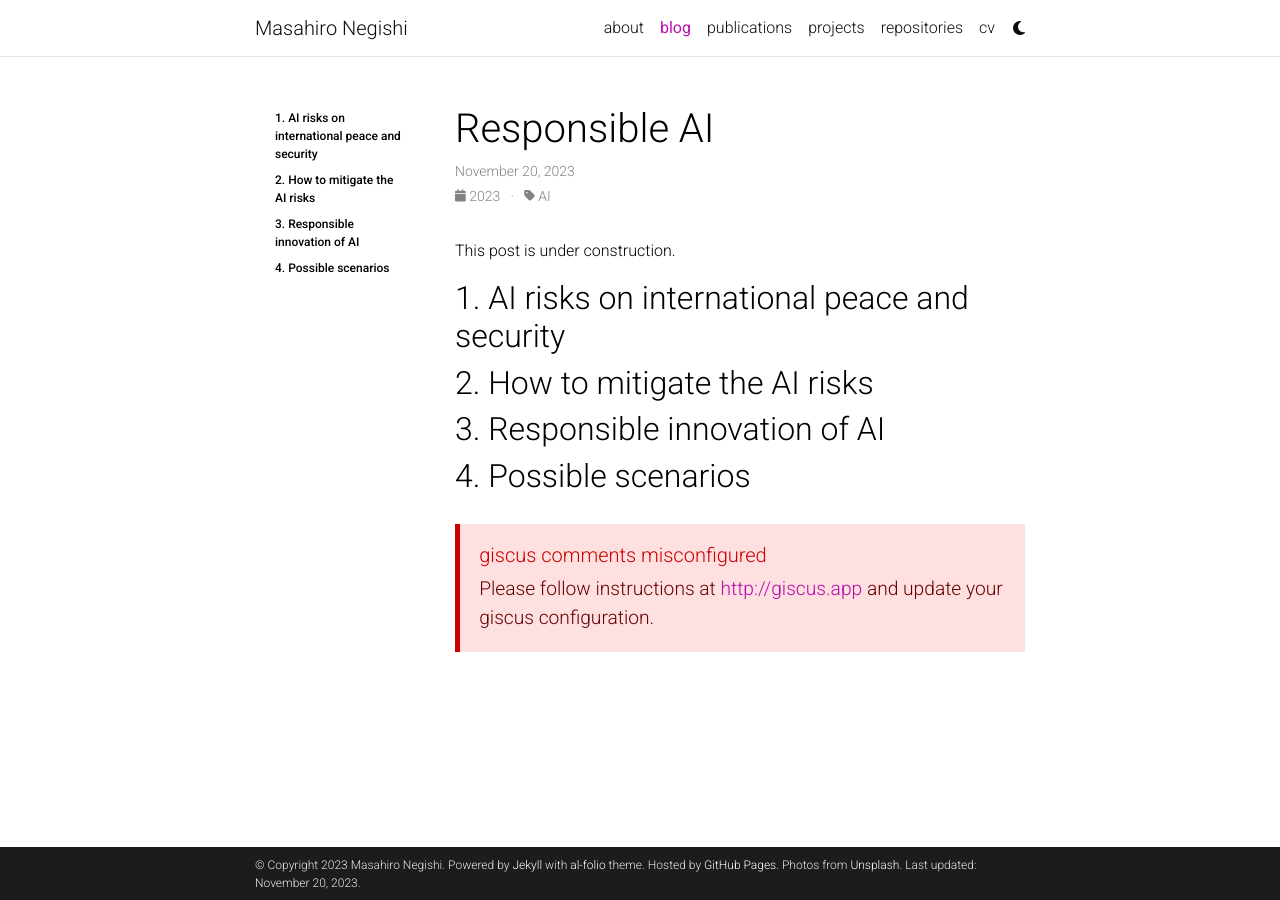
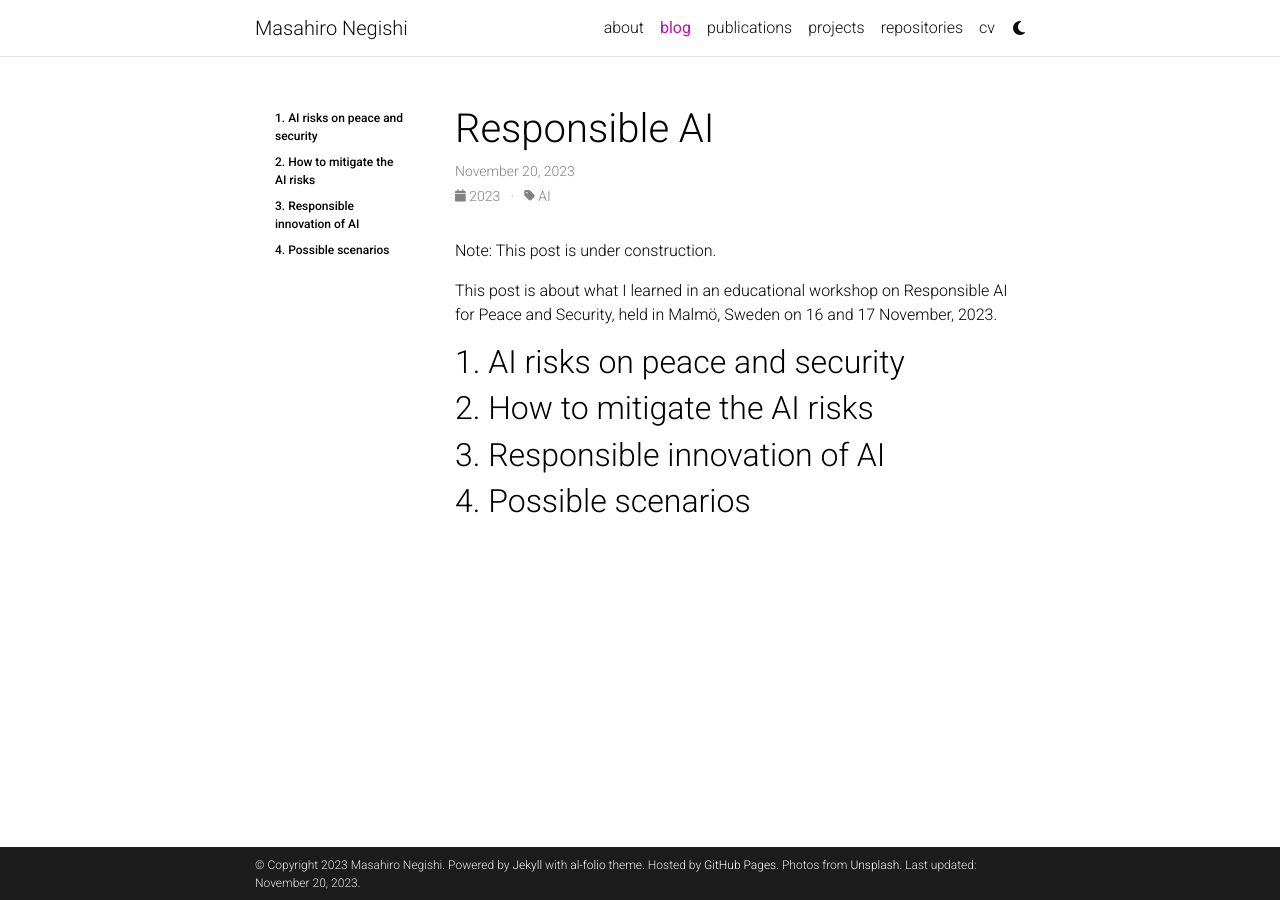
Before and after one commit to masahiro-negishi/masahiro-negishi.github.io, a Jekyll site: the page built from _posts/2023-11-20-workshop-responsible-ai.md, in a window 1280 px wide. Built offline with Jekyll 4.4.1, drawn with Linux system fonts in a browser that asks for light colours; comment, search, counter and statistics services are not loaded; a style sheet for code colours, icons or effects is not loaded.

Commit message:
enable giscus

```diff
--- a/_config.yml
+++ b/_config.yml
@@ -137,8 +137,8 @@
 # Follow instructions on https://giscus.app/ to setup for your repo to fill out
 # the information below.
 giscus:
-  repo:                          # <your-github-user-name>/<your-github-repo-name>
-  category: Comments             # name of the category under which discussions will be created
+  repo: masahiro-negishi/masahiro-negishi.github.io # <your-github-user-name>/<your-github-repo-name>
+  category: Announcements        # name of the category under which discussions will be created
   mapping: title                 # identify discussions by post title
   strict: 1                      # use strict identification mode
   reactions_enabled: 1           # enable (1) or disable (0) emoji reactions
--- a/_posts/2023-11-20-workshop-responsible-ai.md
+++ b/_posts/2023-11-20-workshop-responsible-ai.md
@@ -10,9 +10,11 @@
   sidebar: left
 ---
 
-This post is under construction.
+Note: This post is under construction.
 
-## 1. AI risks on international peace and security
+This post is about what I learned in an educational workshop on Responsible AI for Peace and Security, held in Malmö, Sweden on 16 and 17 November, 2023.
+
+## 1. AI risks on peace and security
 ## 2. How to mitigate the AI risks
 ## 3. Responsible innovation of AI
 ## 4. Possible scenarios
```
